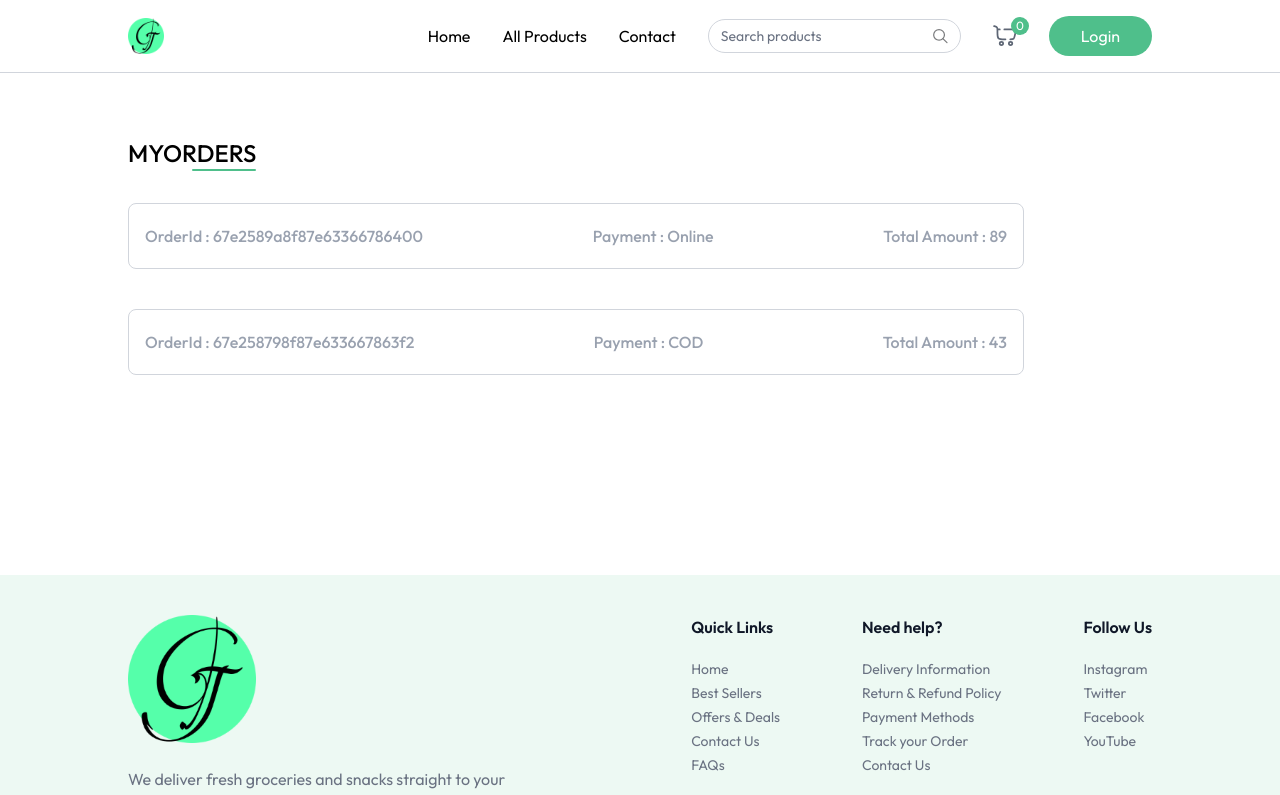
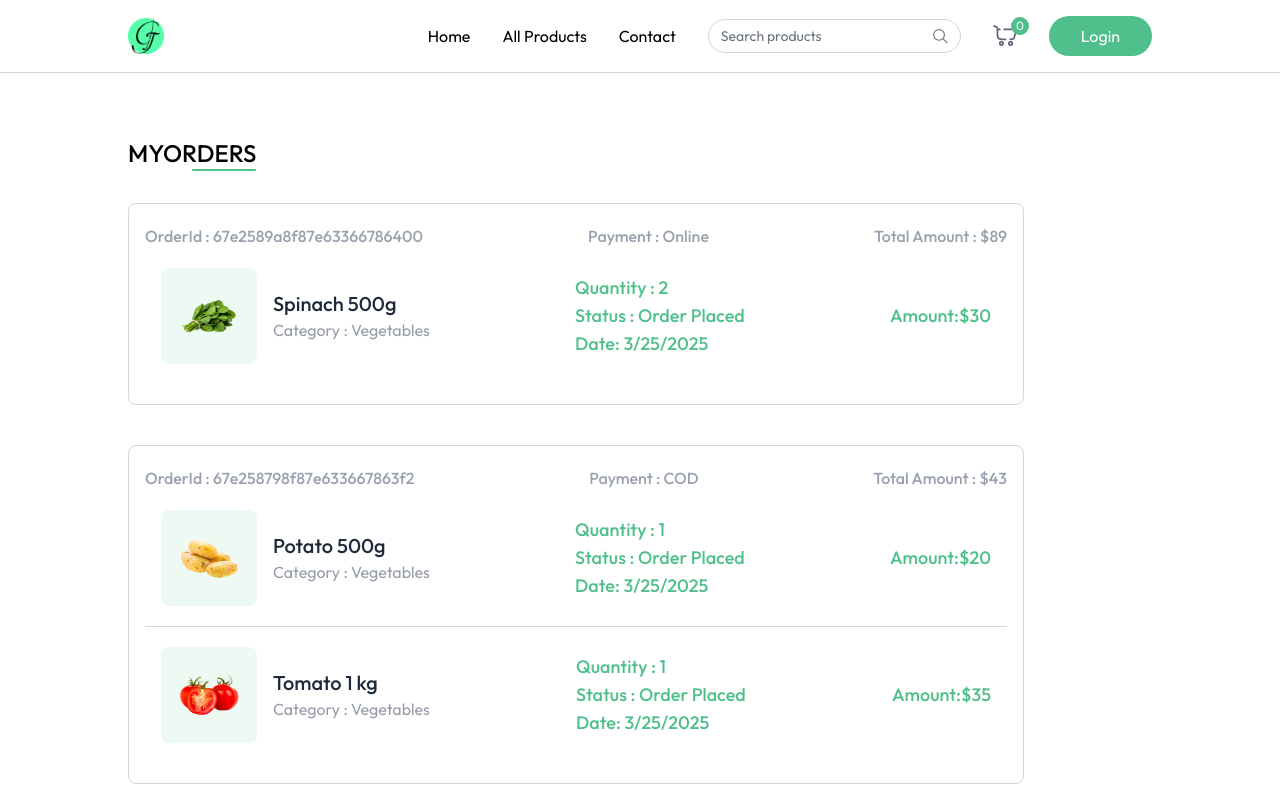
Before and after one commit to Tsedniya/Grocery-Delivery-Website, a React (Vite) app in the folder client/: page /my-orders in a window 1280 px wide. Shown: the top 795 px of the page. Built offline with nearby package versions, Linux system fonts and the light colour scheme.

Commit message:
Frontend:myorders

```diff
--- a/client/src/context/AppContext.jsx
+++ b/client/src/context/AppContext.jsx
@@ -7,7 +7,7 @@ export const AppContext = createContext();
 
 export const AppContextProvider = ({children}) =>{
 
-    const currency = import.meta.VITE_CURRENCY;
+    const currency = import.meta.env.VITE_CURRENCY;
 
 
     const navigate = useNavigate();
--- a/client/src/pages/MyOrders.jsx
+++ b/client/src/pages/MyOrders.jsx
@@ -29,10 +29,36 @@ const MyOrders = () => {
                 <span>Payment : {order.paymentType}</span>
                 <span>Total Amount : {currency}{order.amount}</span>
             </p>
+               {order.items.map((item, index) => (
+                <div key={index} className={`relative bg-white text-gray-500/70 ${order.items.length !== index + 1 && "border-b"}
+                     border-gray-300 flex flex-col md:flex-row md:items-center justify-between p-4 py-5 md:gap-16 w-full max-w-4xl`}>
+                  <div className="flex items-center mb-4 md:mb-0">
+                    <div className="bg-primary/10 p-4 rounded-lg">
+                      <img src={item.product.image[0]} alt="" className="w-16 h-16" />
+                    </div>
+                    <div className="ml-4">
+                      <h2 className="text-xl font-medium text-gray-800">{item.product.name}</h2>
+                      <p>Category : {item.product.category}</p>
+                    </div>
+                  </div>
+
+                  <div className='text-primary text-lg font-medium'>
+                    <p>Quantity : {item.quantity || "1"}</p>
+                    <p>Status : {order.status}</p>
+                    <p>Date: {new Date(order.createdAt).toLocaleDateString()}</p>
+
+                  </div>
+                  <p className='text-primary text-lg font-medium'>
+                      Amount:{currency}{item.product.offerPrice * item.quantity}
+                  </p>
+
+                  </div>
+                ))}
+
           </div>)}
 
     </div>
   )
 }
 
-export default MyOrders
+export default MyOrders;
```
